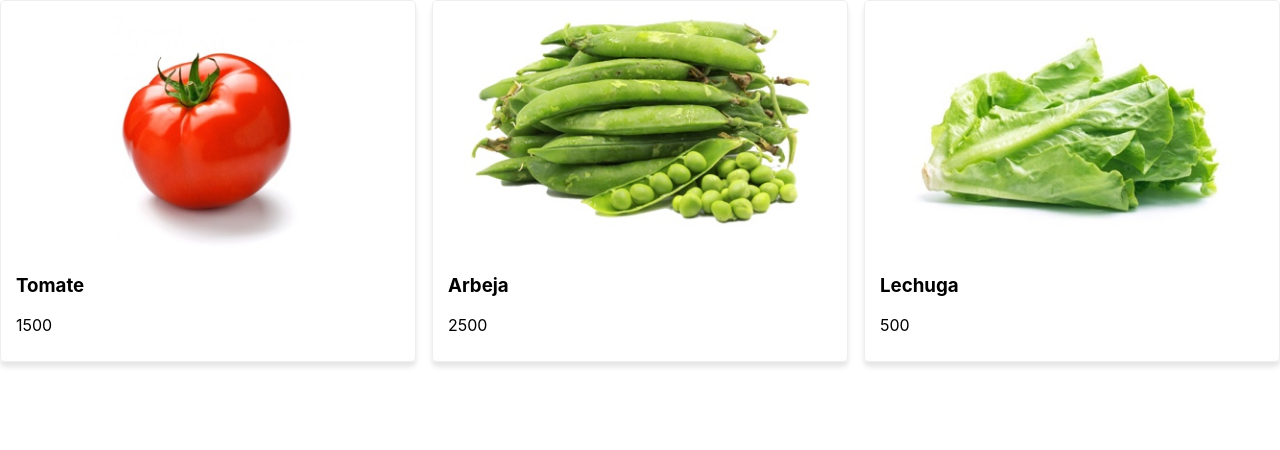
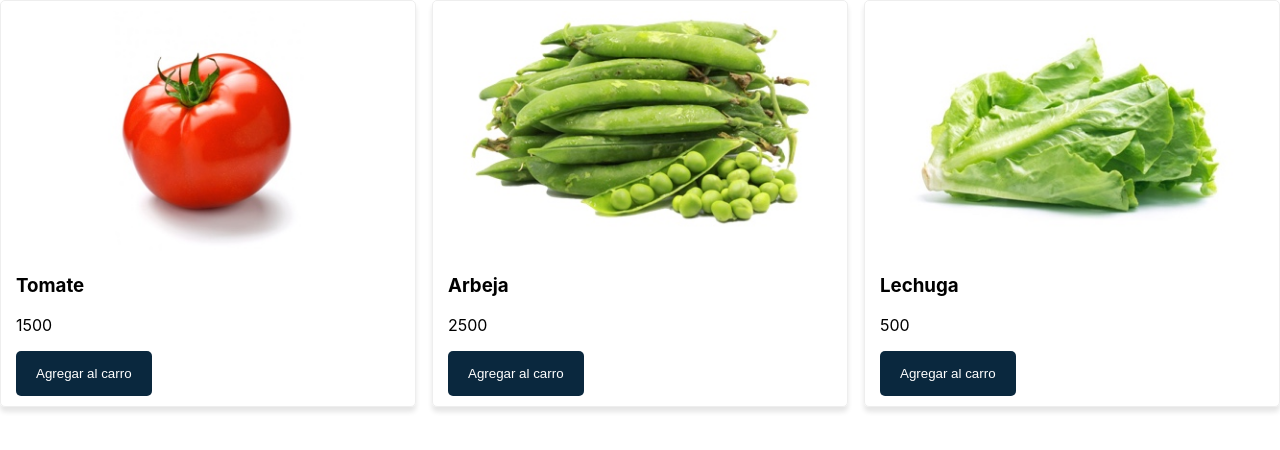
Before and after one commit to PanchoReview/react-carrito, a React (Create React App) app: page / in a window 1280 px wide. Shown: the top 450 px of the page. Built offline with nearby package versions, Linux system fonts and the light colour scheme.

Commit message:
Added Button component
Signed-off-by: Francisco Astorga <fastorga@nimok.com>

```diff
--- /dev/null
+++ b/src/components/Button.js
@@ -0,0 +1,20 @@
+import { Component } from "react";
+
+const styles = {
+    button: {
+        backgroundColor: '#0A283E',
+        color: '#fff',
+        padding: '15px 20px',
+        border: 'none',
+        borderRadius: '5px',
+        cursor: 'pointer'
+    }
+}
+export default class Button extends Component {
+    render() {
+        return(
+            <button style={styles.button} {...this.props}/>
+        )
+
+    }
+}
--- a/src/components/Producto.js
+++ b/src/components/Producto.js
@@ -1,4 +1,5 @@
 import { Component } from "react";
+import Button from "./Button";
 
 const styles = {
     producto: {
@@ -24,6 +25,10 @@
                 />
                 <h3>{producto.name}</h3>
                 <p>{producto.price}</p>
+                <Button onClick={() => agregarAlCarro(producto)}>
+                    Agregar al carro
+                </Button>
+
             </div>
         )
     }
```
